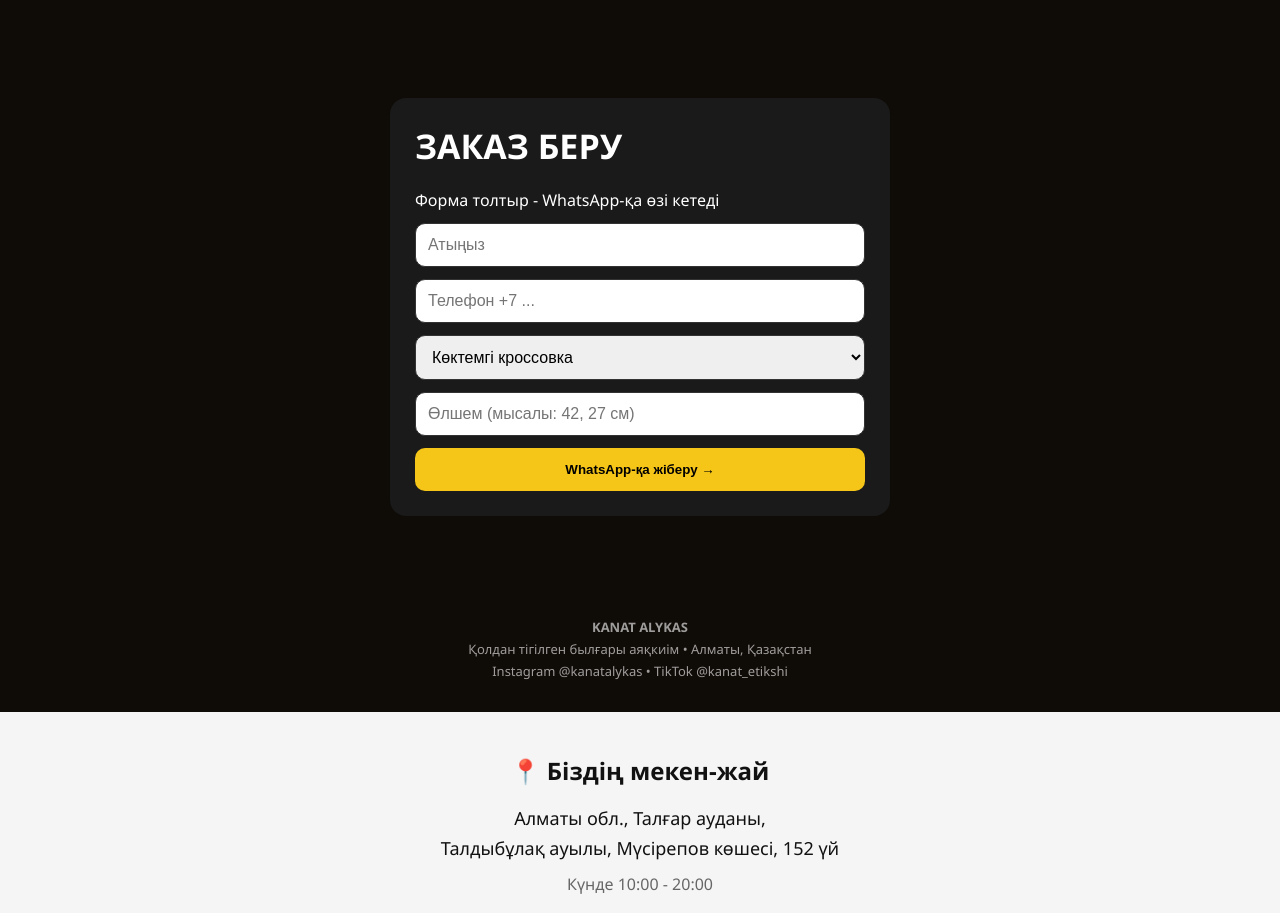
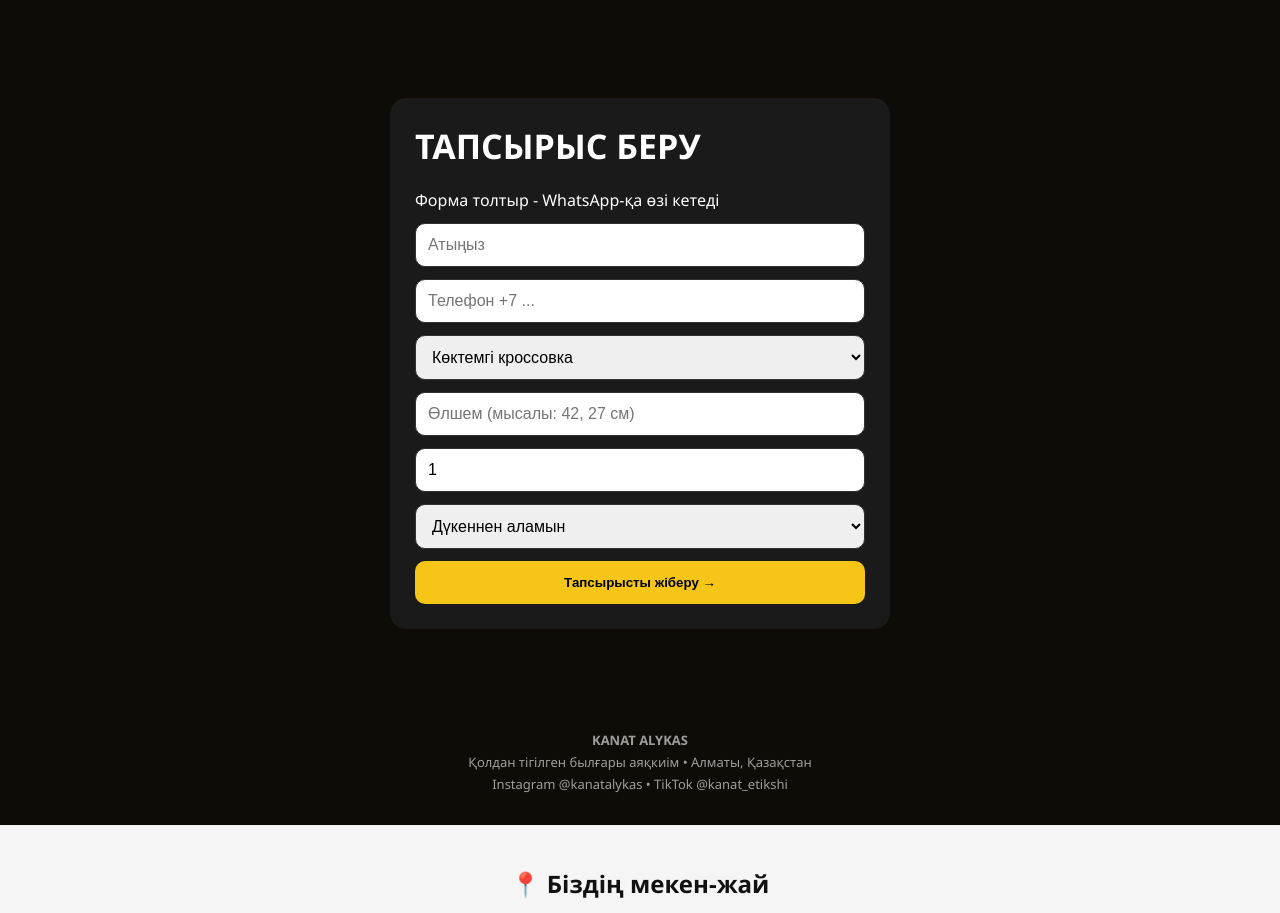
Before and after one commit to Nurkeld107/kanat-site, a plain HTML site: page index.html in a window 1280 px wide. Shown: the part 2060-2973 px from the top of the page. Drawn offline with Linux system fonts and the light colour scheme.

```diff
--- a/index.html
+++ b/index.html
@@ -83,10 +83,10 @@
   </div>
 </section>
 
-<!-- 4. ЗАКАЗ ФОРМАСЫ -->
+<!-- 4. ТАПСЫРЫС ФОРМАСЫ -->
 <section id="order" class="section">
   <div class="form-box">
-    <h2>ЗАКАЗ БЕРУ</h2>
+    <h2>ТАПСЫРЫС БЕРУ</h2>
     <p>Форма толтыр - WhatsApp-қа өзі кетеді</p>
     <input id="f-name" type="text" placeholder="Атыңыз">
     <input id="f-phone" type="tel" placeholder="Телефон +7 ...">
@@ -94,10 +94,15 @@
       <option>Көктемгі кроссовка</option>
       <option>Қара былғары етік</option>
       <option>Классикалық ботинка</option>
-      <option>Өз дизайныммен тіктіргім келеді</option>
+      <option>Өз дизайнмен тіктірім келеді</option>
     </select>
     <input id="f-size" type="text" placeholder="Өлшем (мысалы: 42, 27 см)">
-    <button onclick="sendOrder()">WhatsApp-қа жіберу →</button>
+    <input id="f-count" type="number" placeholder="Саны (мысалы: 1)" value="1" min="1">
+    <select id="f-delivery">
+      <option>Дүкеннен аламын</option>
+      <option>Доставка керек</option>
+    </select>
+    <button onclick="sendOrder()">Тапсырысты жіберу →</button>
   </div>
 </section>
 
@@ -194,5 +199,17 @@ window.addEventListener('load', function(){ setTimeout(function(){ window.scroll
   <p style="color:#666; margin:0 0 20px;">Күнде 10:00 - 20:00</p>
   <a href="https://2gis.kz/almaty/geo/70030077190456827/77.160499,43.313783" target="_blank" style="display:inline-block; background:#00b341; color:#fff; padding:13px 26px; border-radius:30px; font-weight:700; text-decoration:none;">2ГИС-те жолды қарау 🗺️</a>
    </div>
+  <script>
+function sendOrder(){
+  let name = document.getElementById("f-name").value;
+  let phone = document.getElementById("f-phone").value;
+  let model = document.getElementById("f-model").value;
+  let size = document.getElementById("f-size").value;
+  let count = document.getElementById("f-count").value;
+  let delivery = document.getElementById("f-delivery").value;
+  let text = `Сәлем! Тапсырыс:%0AМодель: ${model}%0AӨлшем: ${size}%0AСаны: ${count} жұп%0AАлу: ${delivery}%0AАты: ${name}%0AТел: ${phone}`;
+  window.open(`https://wa.me/77086246496?text=${text}`, "_blank");
+}
+</script>
 </body>
 </html>
```
